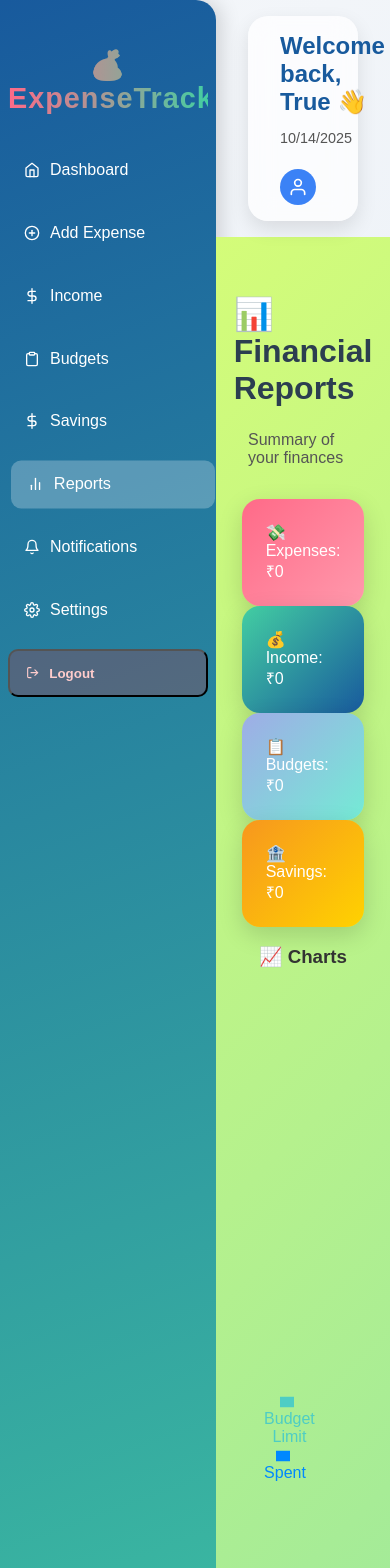
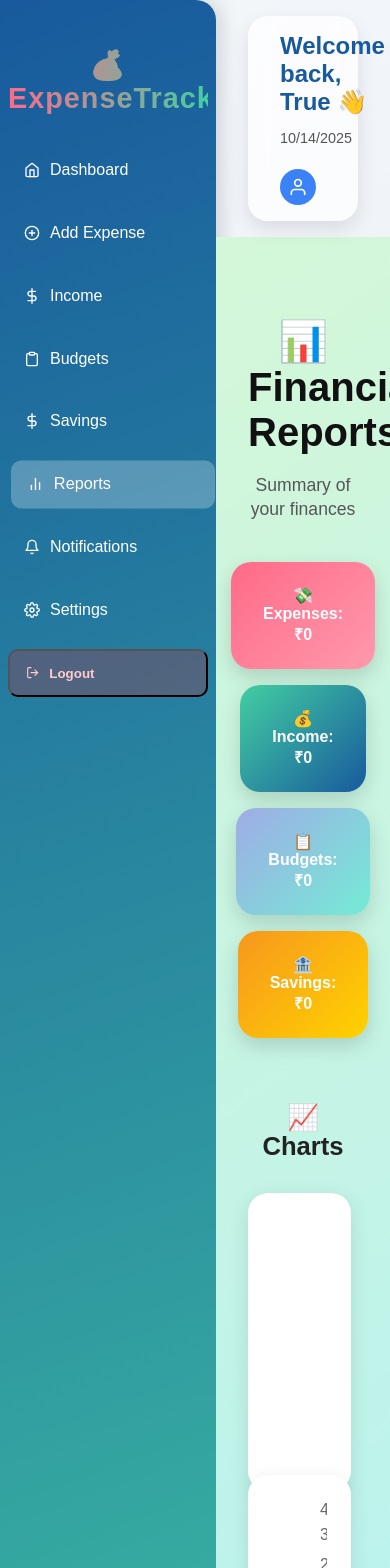
Before and after one commit to UdayKeerthi628/expense-tracker, a React (Create React App) app: page /dashboard/reports in a window 390 px wide. Shown: the top 1568 px of the page. Built offline with nearby package versions, Linux system fonts and the light colour scheme; sample sign-in values are in the browser's storage.

Commit message:
update Reports and Notifications layout with responsive charts and cards

```diff
--- a/src/Pages/Notifications.js
+++ b/src/Pages/Notifications.js
@@ -1,18 +1,11 @@
-import React, { useState } from "react";
+import React, { useContext } from "react";
+import { GlobalContext } from "./GlobalContext";
 import "./Notifications.css";
 
 const Notifications = () => {
-  const [notifications, setNotifications] = useState([
-    { type: "success", message: "Income added successfully!" },
-    { type: "warning", message: "You are nearing your Food budget limit." },
-    { type: "error", message: "Overspent on Shopping category!" },
-    { type: "info", message: "New report is available for download." },
-  ]);
+  const { notifications, setNotifications } = useContext(GlobalContext);
 
-  const addNotification = (type, message) => {
-    setNotifications([{ type, message }, ...notifications]);
-  };
-
+  // Clear all notifications
   const clearAll = () => {
     setNotifications([]);
   };
@@ -20,22 +13,6 @@ const Notifications = () => {
   return (
     <div className="notifications-container">
       <h2>🔔 Notifications</h2>
-
-      {/* Add new notification buttons */}
-      <div className="notif-buttons">
-        <button onClick={() => addNotification("success", "Income saved!")}>
-          + Success
-        </button>
-        <button onClick={() => addNotification("warning", "Budget running low!")}>
-          + Warning
-        </button>
-        <button onClick={() => addNotification("error", "Overspent detected!")}>
-          + Error
-        </button>
-        <button onClick={() => addNotification("info", "New update available.")}>
-          + Info
-        </button>
-      </div>
 
       {/* Notifications List */}
       <div className="notif-list">
--- a/src/Pages/Reports.css
+++ b/src/Pages/Reports.css
@@ -1,70 +1,142 @@
+/* =========================
+   Reports Page Container
+   ========================= */
 .reports-container {
+  padding: 3rem 2rem;
+  background: linear-gradient(145deg, #d4f7d8, #b0f0f7);
   min-height: 100vh;
-  padding: 2rem;
-  display: flex;
-  flex-direction: column;
-  align-items: center;
-
-  background: linear-gradient(135deg, #d4fc79, #96e6a1); /* green gradient */
+  text-align: center;
+  color: #222;
   font-family: "Poppins", sans-serif;
-  color: #333;
+  transition: background 0.3s ease;
 }
 
+/* =========================
+   Title and Subtitle
+   ========================= */
 .reports-container h2 {
-  font-size: 2rem;
+  font-size: 2.5rem;
   font-weight: 700;
+  color: #111;
   margin-bottom: 0.5rem;
-  color: #2c3e50;
 }
 
 .subtitle {
-  margin-bottom: 2rem;
-  font-size: 1rem;
+  font-size: 1.1rem;
   color: #555;
+  margin-bottom: 2.5rem;
+  line-height: 1.4;
 }
 
-/* Chart box */
-.chart-container {
-  width: 100%;
-  max-width: 600px;
-  background: #fff;
-  padding: 1.5rem;
-  border-radius: 16px;
-  box-shadow: 0 6px 20px rgba(0, 0, 0, 0.12);
-  margin-bottom: 2rem;
+/* =========================
+   Summary Cards
+   ========================= */
+.summary-cards {
+  display: flex;
+  justify-content: center;
+  flex-wrap: wrap;
+  gap: 2rem;
+  margin-bottom: 4rem;
 }
 
-/* Report cards */
-.report-cards {
-  display: grid;
-  grid-template-columns: repeat(auto-fit, minmax(150px, 1fr));
-  gap: 1rem;
-  width: 100%;
-  max-width: 800px;
+.card {
+  padding: 2rem 2.5rem;
+  border-radius: 20px;
+  font-weight: 600;
+  font-size: 1.2rem;
+  color: #fff;
+  box-shadow: 0 8px 20px rgba(0, 0, 0, 0.15);
+  width: 200px;
+  transition: transform 0.4s ease, box-shadow 0.4s ease, filter 0.3s ease;
+  cursor: default;
 }
 
-.report-card {
-  background: #ffffffcc;
-  padding: 1rem;
-  border-radius: 12px;
-  text-align: center;
-  box-shadow: 0 4px 12px rgba(0, 0, 0, 0.08);
-  transition: transform 0.2s ease, box-shadow 0.2s ease;
+.card:hover {
+  transform: translateY(-8px) scale(1.03);
+  box-shadow: 0 12px 25px rgba(0, 0, 0, 0.25);
+  filter: brightness(1.1);
 }
 
-.report-card:hover {
-  transform: translateY(-4px);
-  box-shadow: 0 6px 16px rgba(0, 0, 0, 0.12);
+/* Card gradients */
+.expenses-card {
+  background: linear-gradient(135deg, #ff6b6b, #ff9472);
 }
 
-.report-card h4 {
-  font-size: 1rem;
-  margin-bottom: 0.3rem;
-  color: #2c3e50;
+.income-card {
+  background: linear-gradient(135deg, #43cea2, #185a9d);
 }
 
-.report-card p {
-  font-size: 1.1rem;
-  font-weight: 600;
-  color: #667eea;
+.budget-card {
+  background: linear-gradient(135deg, #667eea, #764ba2);
 }
+
+.savings-card {
+  background: linear-gradient(135deg, #f7971e, #ffd200);
+}
+
+/* =========================
+   Charts Section
+   ========================= */
+.charts-section {
+  margin-top: 3rem;
+}
+
+.charts-section h3 {
+  font-size: 1.6rem;
+  font-weight: 700;
+  margin-bottom: 2rem;
+  color: #222;
+}
+
+/* Charts Wrapper using CSS Grid */
+.charts-wrapper {
+  display: grid;
+  grid-template-columns: repeat(auto-fit, minmax(300px, 1fr));
+  gap: 2rem;
+  width: 100%;
+}
+
+/* Individual Chart Card */
+.recharts-wrapper {
+  background: #fff;
+  border-radius: 20px;
+  padding: 1.5rem;
+  box-shadow: 0 5px 20px rgba(0, 0, 0, 0.1);
+  transition: transform 0.3s ease, box-shadow 0.3s ease;
+}
+
+.recharts-wrapper:hover {
+  transform: translateY(-5px);
+  box-shadow: 0 10px 25px rgba(0, 0, 0, 0.15);
+}
+
+/* =========================
+   Responsive Adjustments
+   ========================= */
+@media (max-width: 1024px) {
+  .summary-cards {
+    gap: 1.5rem;
+  }
+
+  .card {
+    width: 180px;
+    font-size: 1.1rem;
+    padding: 1.8rem 2rem;
+  }
+}
+
+@media (max-width: 768px) {
+  .summary-cards {
+    gap: 1rem;
+  }
+
+  .card {
+    width: 160px;
+    font-size: 1rem;
+    padding: 1.5rem 2rem;
+  }
+
+  .charts-wrapper {
+    grid-template-columns: 1fr; /* single column on small screens */
+  }
+}
--- a/src/Pages/Reports.js
+++ b/src/Pages/Reports.js
@@ -13,6 +13,7 @@ import {
   YAxis,
   Legend,
   ResponsiveContainer,
+  LabelList,
 } from "recharts";
 
 const Reports = () => {
@@ -24,8 +25,22 @@ const Reports = () => {
   const totalSavings = savings.reduce((sum, s) => sum + parseFloat(s.savedAmount || 0), 0);
   const totalBudgets = budgets.reduce((sum, b) => sum + parseFloat(b.limit || 0), 0);
 
-  // Colors for pie charts
+  // Colors
   const COLORS = ["#FF6B6B", "#4ECDC4", "#FFD93D", "#1A535C", "#FF9F1C", "#6A4C93"];
+
+  // Handle empty datasets
+  const emptyData = [{ name: "No Data", value: 1 }];
+
+  // Calculate percentage spent for each budget
+  const budgetsWithPercent = budgets.map((b) => ({
+    ...b,
+    percentSpent: b.limit ? Math.min(((b.spent / b.limit) * 100).toFixed(1), 100) : 0,
+  }));
+
+  // Add `total` to Pie data for percentage calculation
+  const expensesData = expenses.length > 0 ? expenses.map(e => ({ ...e, total: totalExpenses })) : emptyData;
+  const incomesData = incomes.length > 0 ? incomes.map(i => ({ ...i, total: totalIncome })) : emptyData;
+  const savingsData = savings.length > 0 ? savings.map(s => ({ ...s, total: totalSavings })) : emptyData;
 
   return (
     <div className="reports-container">
@@ -34,53 +49,50 @@ const Reports = () => {
 
       {/* Summary Cards */}
       <div className="summary-cards">
-        <div className="card expenses-card">
-          💸 Expenses: ₹{totalExpenses}
-        </div>
-        <div className="card income-card">
-          💰 Income: ₹{totalIncome}
-        </div>
-        <div className="card budget-card">
-          📋 Budgets: ₹{totalBudgets}
-        </div>
-        <div className="card savings-card">
-          🏦 Savings: ₹{totalSavings}
-        </div>
+        <div className="card expenses-card">💸 Expenses: ₹{totalExpenses}</div>
+        <div className="card income-card">💰 Income: ₹{totalIncome}</div>
+        <div className="card budget-card">📋 Budgets: ₹{totalBudgets}</div>
+        <div className="card savings-card">🏦 Savings: ₹{totalSavings}</div>
       </div>
 
       {/* Charts */}
       <div className="charts-section">
         <h3>📈 Charts</h3>
+
         <div className="charts-wrapper">
           {/* Expenses Pie Chart */}
           <ResponsiveContainer width="50%" height={250}>
             <PieChart>
               <Pie
-                data={expenses}
+                data={expensesData}
                 dataKey="amount"
                 nameKey="title"
                 cx="50%"
                 cy="50%"
                 outerRadius={90}
-                label
+                label={({ percent }) => `${(percent * 100).toFixed(1)}%`}
               >
-                {expenses.map((entry, index) => (
+                {expensesData.map((entry, index) => (
                   <Cell key={`cell-${index}`} fill={COLORS[index % COLORS.length]} />
                 ))}
               </Pie>
-              <Tooltip />
+              <Tooltip formatter={(value) => `₹${value}`} />
             </PieChart>
           </ResponsiveContainer>
 
           {/* Budgets vs Spent Bar Chart */}
           <ResponsiveContainer width="50%" height={250}>
-            <BarChart data={budgets}>
+            <BarChart
+              data={budgetsWithPercent.length > 0 ? budgetsWithPercent : [{ category: "No Data", limit: 0, spent: 0, percentSpent: 0 }]}
+            >
               <XAxis dataKey="category" />
               <YAxis />
-              <Tooltip />
+              <Tooltip formatter={(value, name) => [`₹${value}`, name]} />
               <Legend />
               <Bar dataKey="limit" fill="#4ECDC4" name="Budget Limit" />
-              <Bar dataKey="spent" fill={themeColor} name="Spent" />
+              <Bar dataKey="spent" fill={themeColor} name="Spent">
+                <LabelList dataKey="percentSpent" position="top" formatter={(val) => `${val}%`} />
+              </Bar>
             </BarChart>
           </ResponsiveContainer>
         </div>
@@ -90,19 +102,19 @@ const Reports = () => {
           <ResponsiveContainer width="50%" height={250}>
             <PieChart>
               <Pie
-                data={incomes}
+                data={incomesData}
                 dataKey="amount"
                 nameKey="source"
                 cx="50%"
                 cy="50%"
                 outerRadius={80}
-                label
+                label={({ percent }) => `${(percent * 100).toFixed(1)}%`}
               >
-                {incomes.map((entry, index) => (
+                {incomesData.map((entry, index) => (
                   <Cell key={`cell-${index}`} fill={COLORS[index % COLORS.length]} />
                 ))}
               </Pie>
-              <Tooltip />
+              <Tooltip formatter={(value) => `₹${value}`} />
             </PieChart>
           </ResponsiveContainer>
 
@@ -110,19 +122,19 @@ const Reports = () => {
           <ResponsiveContainer width="50%" height={250}>
             <PieChart>
               <Pie
-                data={savings}
+                data={savingsData}
                 dataKey="savedAmount"
                 nameKey="goal"
                 cx="50%"
                 cy="50%"
                 outerRadius={80}
-                label
+                label={({ percent }) => `${(percent * 100).toFixed(1)}%`}
               >
-                {savings.map((entry, index) => (
+                {savingsData.map((entry, index) => (
                   <Cell key={`cell-${index}`} fill={COLORS[index % COLORS.length]} />
                 ))}
               </Pie>
-              <Tooltip />
+              <Tooltip formatter={(value) => `₹${value}`} />
             </PieChart>
           </ResponsiveContainer>
         </div>
```
